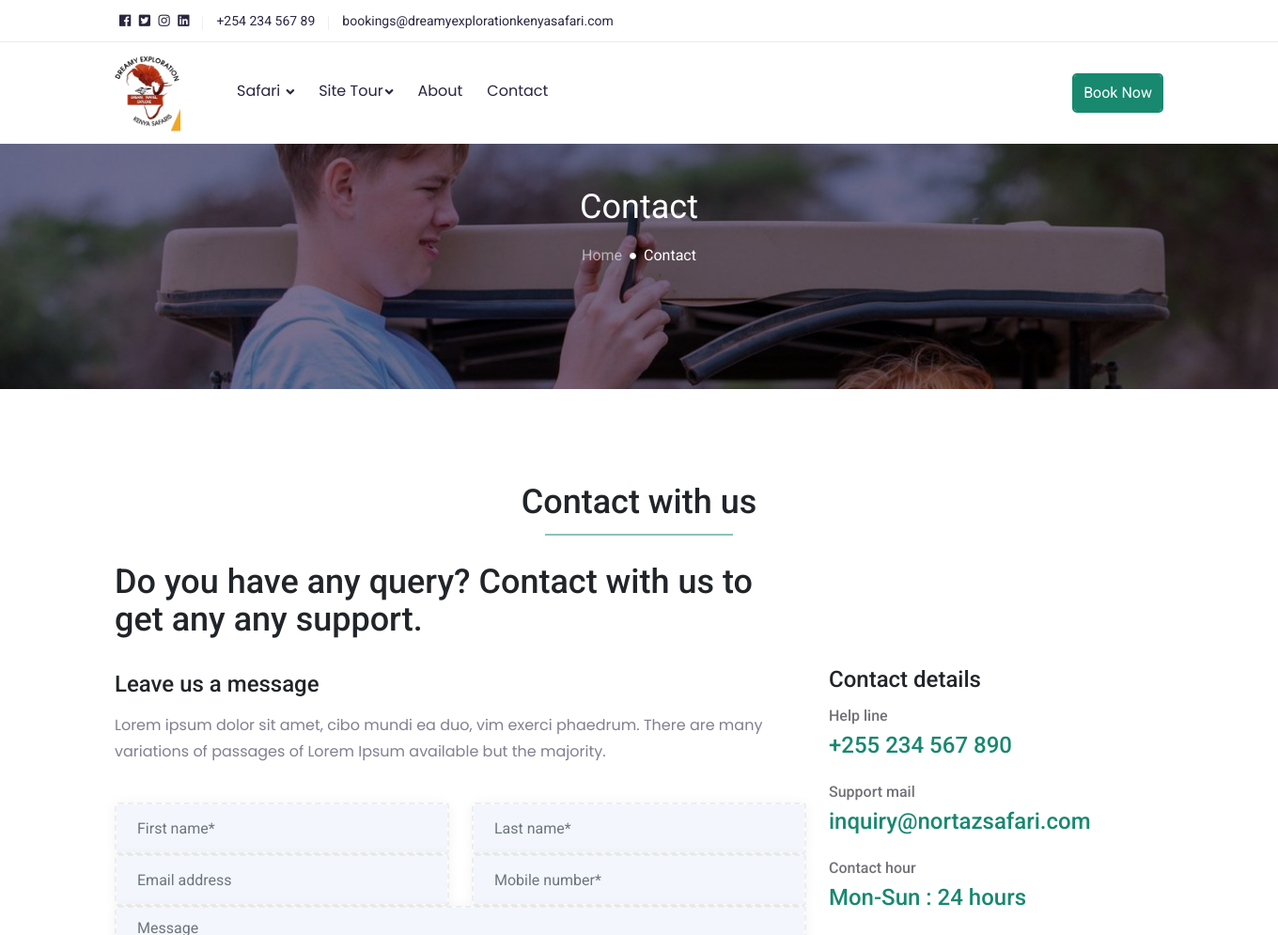
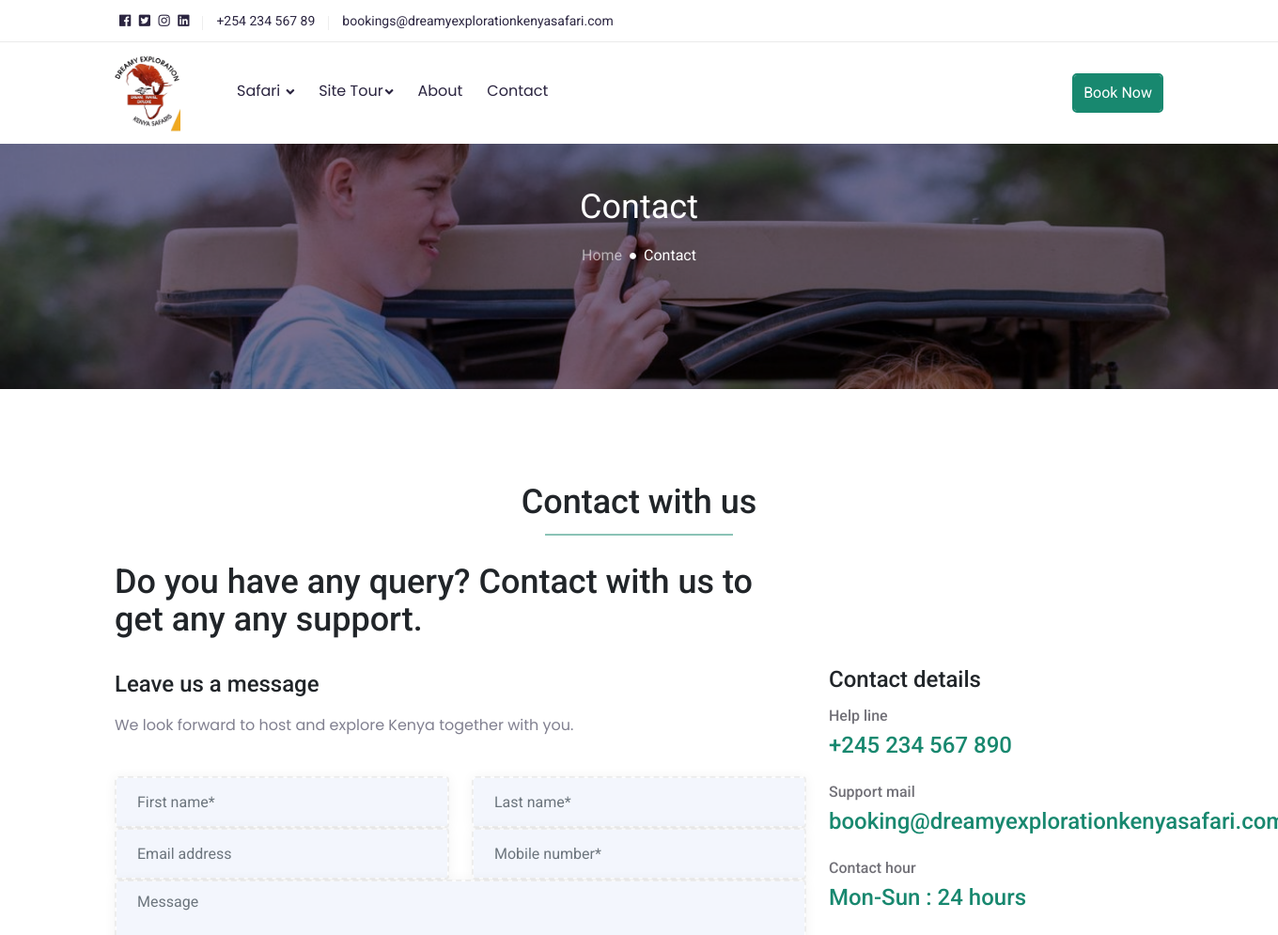
Before and after one commit to mwakireti/dreamyexplorationkenyasafaris, a PHP site: page /contact in a window 1360 px wide. Shown: the top 995 px of the page at 94% size. Run offline with PHP 8.4, Linux system fonts and the light colour scheme; some libraries are stand-ins or nearby versions.

Commit message:
contact changes

```diff
--- a/contact.php
+++ b/contact.php
@@ -5,18 +5,15 @@
     <meta charset="utf-8">
     <meta name="viewport" content="width=device-width, initial-scale=1, shrink-to-fit=no">
     <!-- Title -->
-    <title>Nortaz Safari LTD - Contact</title>
+    <title>Dreamy Exploration Kenya Safaris  - Explore wild with us.</title>
     <!-- Bootstrap css -->
     <link rel="stylesheet" href="assets/css/bootstrap.min.css" />
     <!-- animate css -->
     <link rel="stylesheet" href="assets/css/animate.min.css" />
     <!-- Fontawesome css -->
     <link rel="stylesheet" href="assets/css/fontawesome.all.min.css" />
-    <link rel="stylesheet" href="../../../../../cdn.jsdelivr.net/npm/bootstrap-icons%401.8.2/font/bootstrap-icons.css">
-    <!-- owl.carousel css -->
+    <link rel="stylesheet" href="../../../../../cdn.jsdelivr.net/npm/bootstrap-icons%401.8.2/font/bootstrap-icons.css"> <!-- owl.carousel css -->
     <link rel="stylesheet" href="assets/css/owl.carousel.min.css" />
-    <!-- Rangeslider css -->
-    <link rel="stylesheet" href="assets/css/nouislider.css" />
     <!-- owl.theme.default css -->
     <link rel="stylesheet" href="assets/css/owl.theme.default.min.css" />
     <!-- navber css -->
@@ -28,11 +25,7 @@
     <!-- Responsive css -->
     <link rel="stylesheet" href="assets/css/responsive.css" />
     <!-- Favicon -->
-    <link rel="icon" type="image/png" href="assets/img/favicon.png">
-
-    <!--sweetalart--->
-    <script src="https://cdn.jsdelivr.net/npm/sweetalert2@11"></script>
-
+    <link rel="icon" type="image/png" href="assets/img/#">
 
 </head>
 
@@ -120,8 +113,7 @@
                             <h2>Do you have any query? Contact with us to get any
                                 any support.</h2>
                             <h3>Leave us a message</h3>
-                            <p>Lorem ipsum dolor sit amet, cibo mundi ea duo, vim exerci phaedrum.
-                                There are many variations of passages of Lorem Ipsum available but the majority.</p>
+                            <p>We look forward to host and explore Kenya together with you.</p>
                         </div>
                         <div class="contact_form_two">
                             <form id="messageForm">
@@ -169,11 +161,11 @@
                             <div class="contact_details_wrapper">
                                 <div class="contact_detais_item">
                                     <h4>Help line</h4>
-                                    <h3><a href="tel:+01-234-567-890">+255 234 567 890</a></h3>
+                                    <h3><a href="tel:+01-234-567-890">+245 234 567 890</a></h3>
                                 </div>
                                 <div class="contact_detais_item">
                                     <h4>Support mail</h4>
-                                    <h3><a href="mailto:support@domain.com">inquiry@nortazsafari.com</a></h3>
+                                    <h3><a href="mailto:support@domain.com">booking@dreamyexplorationkenyasafari.com</a></h3>
                                 </div>
                                 <div class="contact_detais_item">
                                     <h4>Contact hour</h4>
```
